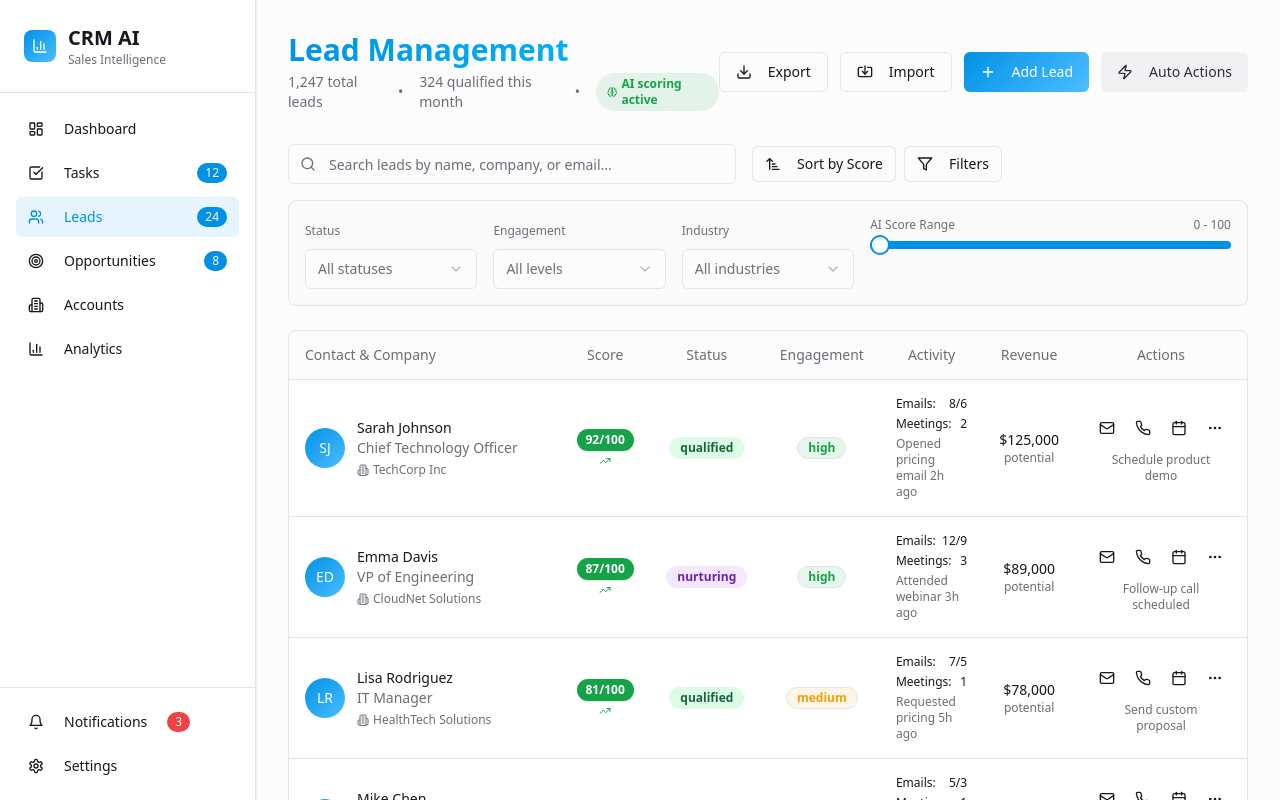
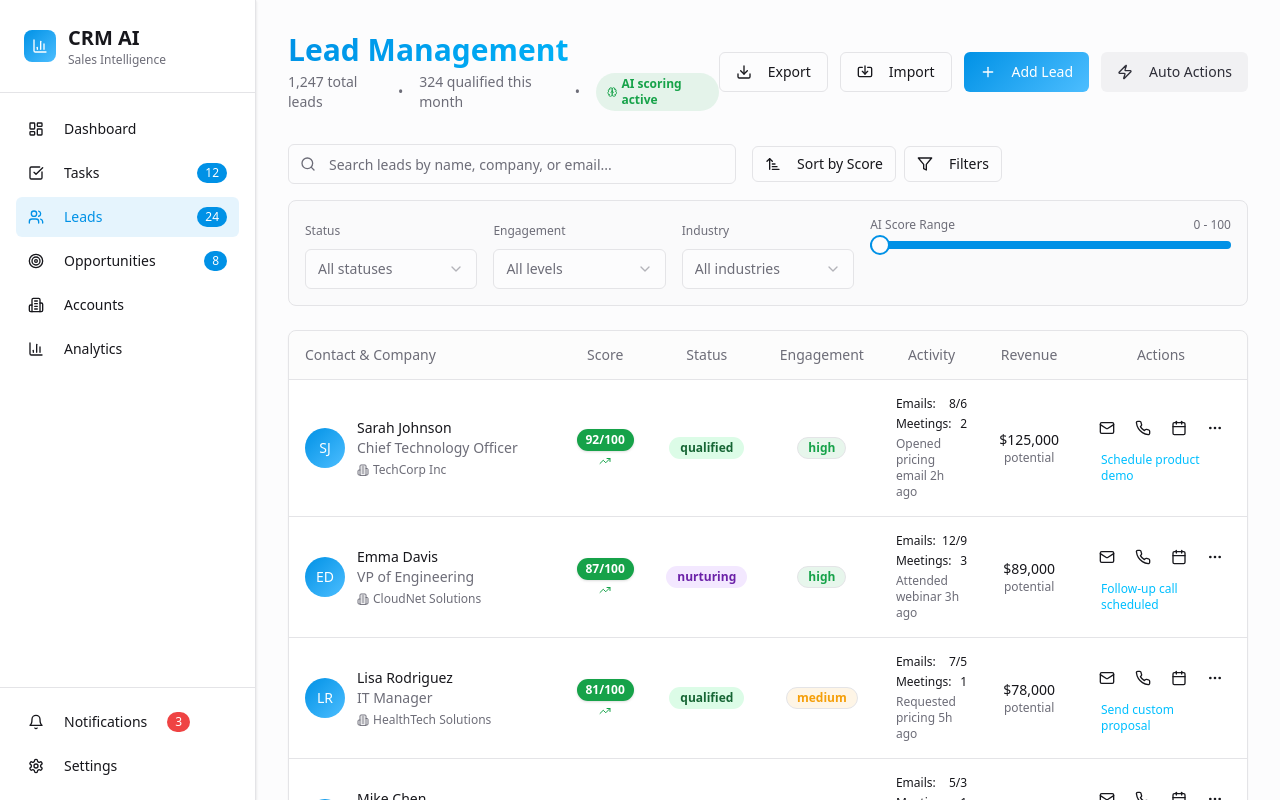
Before and after one commit to jeremyh-netizen/stratasales-ai, a React (Vite) app: page /leads in a window 1280 px wide. Shown: the top 800 px of the page. Built offline with nearby package versions, Linux system fonts and the light colour scheme; the HTML template or start-up script is replaced by a standard one.

Commit message:
Align next action text

```diff
--- a/src/components/leads/leads-table.tsx
+++ b/src/components/leads/leads-table.tsx
@@ -294,7 +294,7 @@ export function LeadsTable({ filters, selectedLead, onSelectLead }: LeadsTablePr
                       <MoreHorizontal className="w-4 h-4" />
                     </Button>
                   </div>
-                  <div className="text-xs text-muted-foreground text-center max-w-[120px]">
+                  <div className="text-xs text-accent text-left max-w-[120px]">
                     {lead.nextAction}
                   </div>
                 </div>
```
